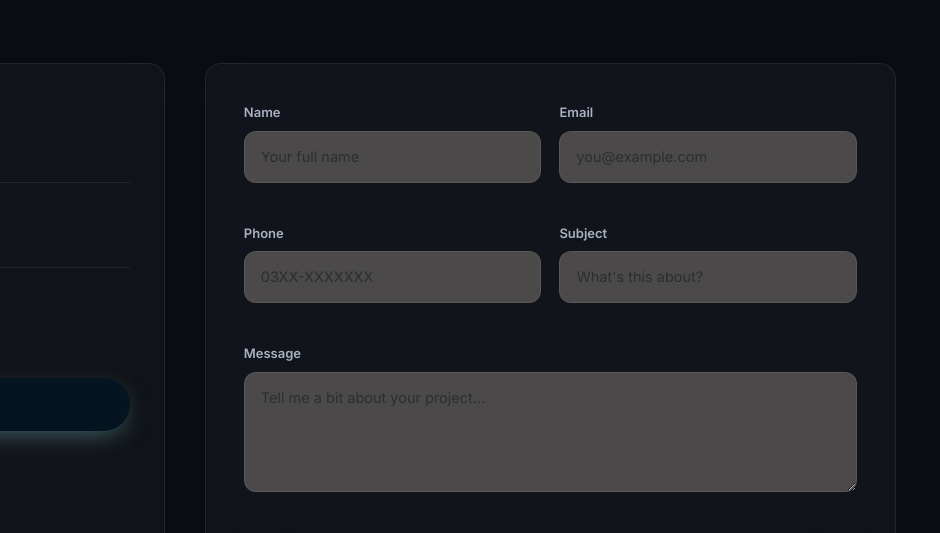
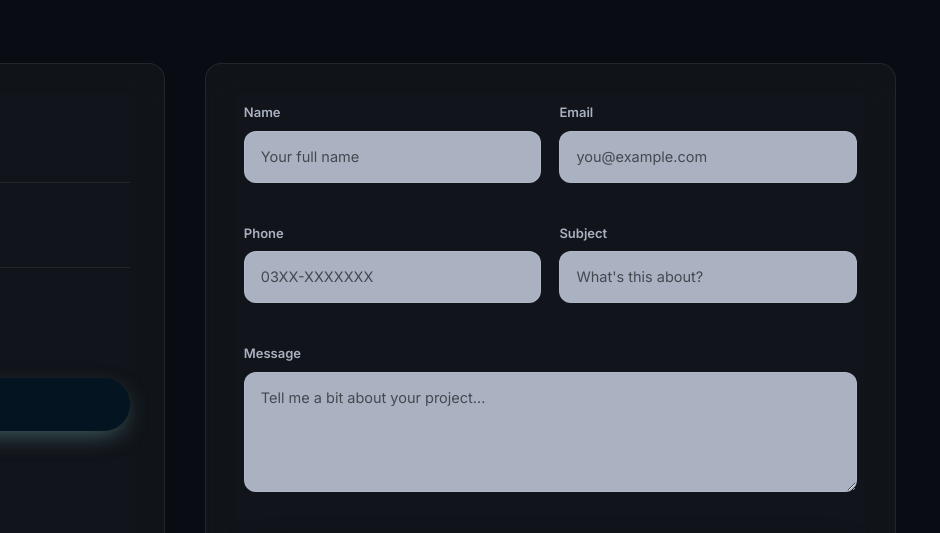
Before and after one commit to AimanGulfam/RAYYAN-SOHAIL, a plain HTML site: page index.html in a window 1280 px wide. Shown: the part 9200-9733 px from the top of the page, 340-1280 px from the left. Drawn offline with nearby package versions, Linux system fonts and the light colour scheme.

Commit message:
Update website

```diff
--- a/css/styles.css
+++ b/css/styles.css
@@ -604,7 +604,7 @@ h1,h2,h3,h4,h5{ font-family:var(--font-display); font-weight:600; margin:0; colo
 .form-group{ display:flex; flex-direction:column; gap:8px; }
 .form-group label{ font-size:13px; font-weight:600; color:var(--text-dim); }
 .form-control{
-  background:rgb(75, 73, 73); border:1px solid var(--border); border-radius:12px; padding:14px 16px;
+  background:#aab2c2; border:1px solid var(--border); border-radius:12px; padding:14px 16px;
   color:#fff; font-size:14.5px; font-family:var(--font-body); transition:border-color .3s, background .3s;
 }
 .form-control:focus{ outline:none; border-color:var(--blue-soft); background:rgb(243, 231, 231); }
```
